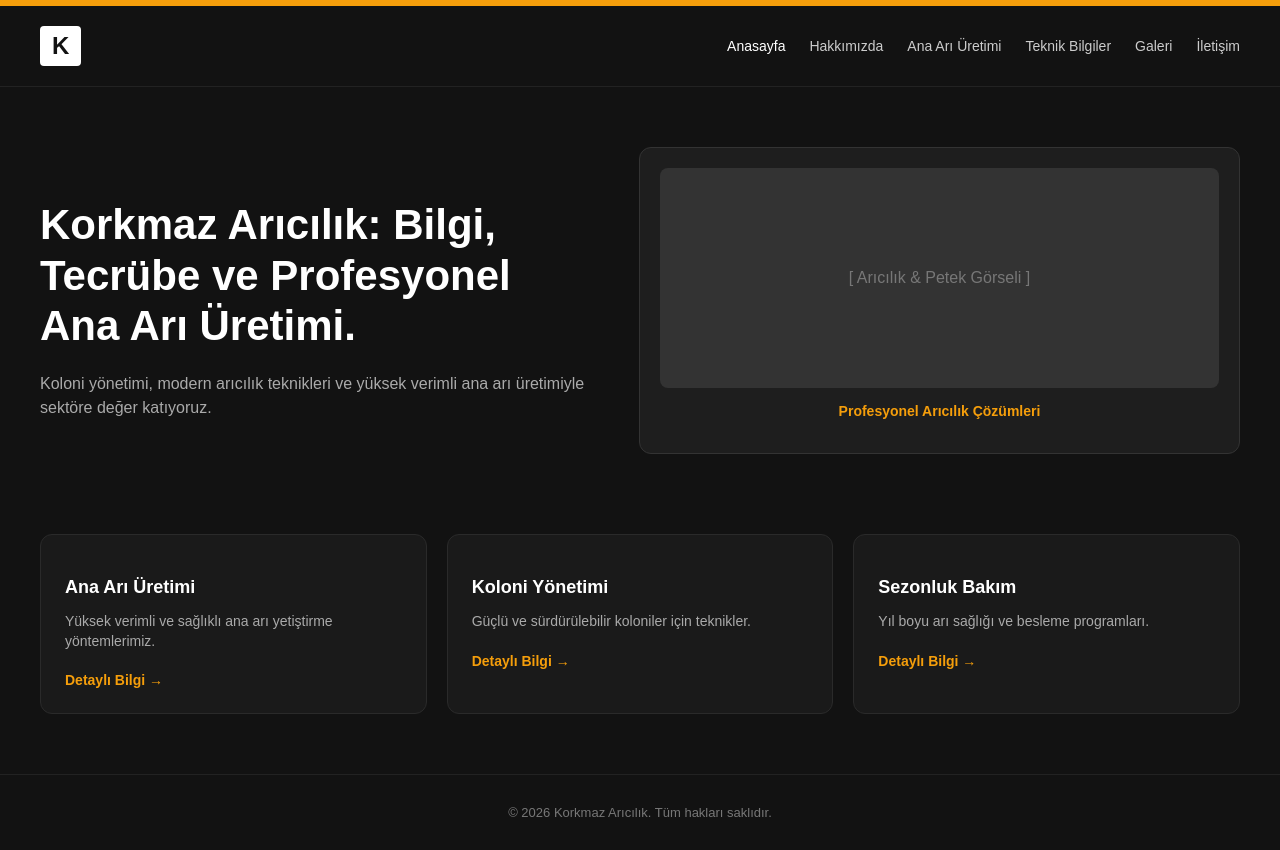
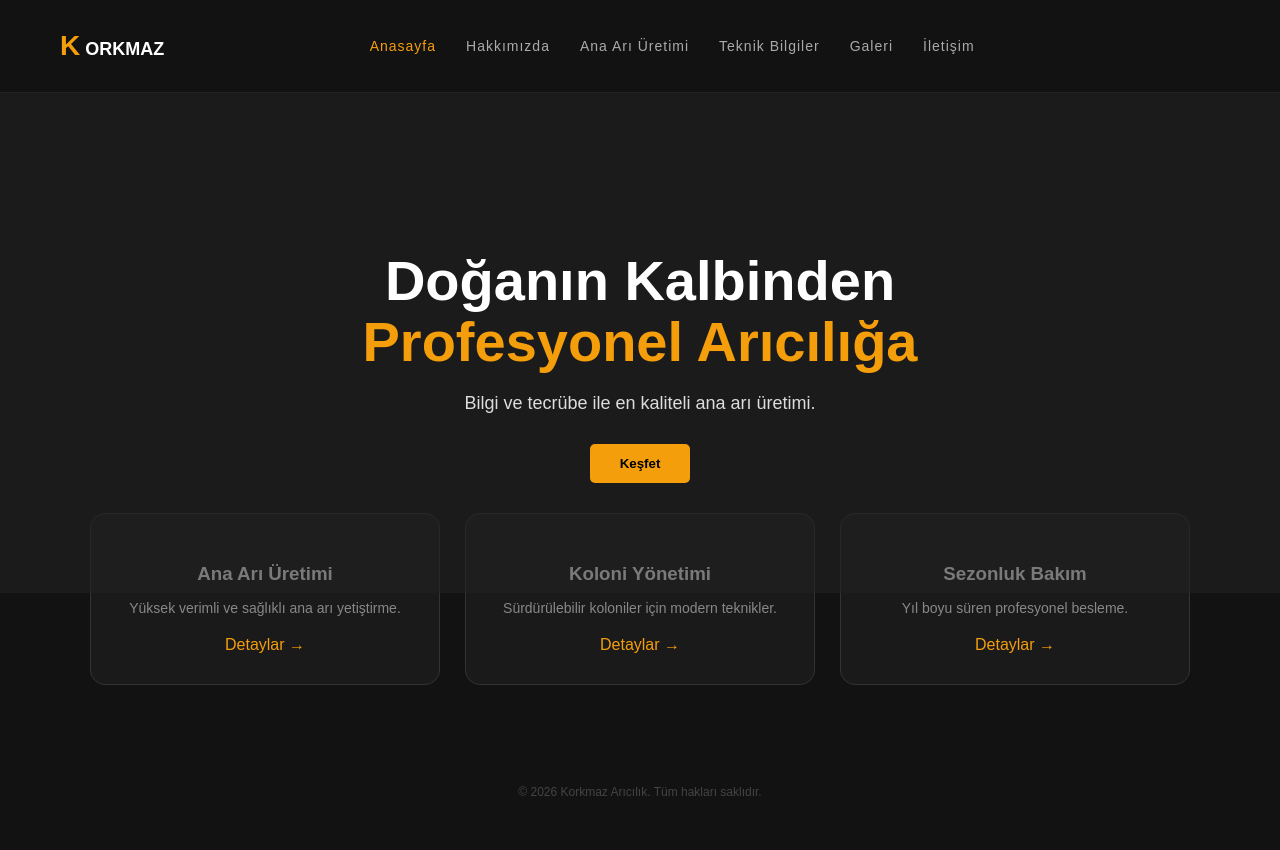
Before and after one commit to caglarkorkmazx-commits/korkmaz-aricilik, a Next.js app: page / in a window 1280 px wide. Built offline with nearby package versions, Linux system fonts and the light colour scheme.

Commit message:
Update page.js

```diff
--- a/app/page.js
+++ b/app/page.js
@@ -2,69 +2,56 @@ export default function Home() {
   return (
     <div style={{ backgroundColor: '#121212', color: '#ffffff', minHeight: '100vh', fontFamily: 'sans-serif' }}>
 
-      {/* Üst Sarı Çizgi ve Header */}
-      <div style={{ backgroundColor: '#f59e0b', height: '6px', width: '100%' }}></div>
+      {/* Header Alanı */}
+      <header style={{ padding: '30px 60px', display: 'flex', alignItems: 'center', justifyContent: 'space-between', borderBottom: '1px solid #222' }}>
+        <div style={{ fontSize: '28px', fontWeight: 'bold', color: '#f59e0b', cursor: 'pointer' }}>
+          K<span style={{color: '#fff', fontSize: '18px', marginLeft: '5px'}}>ORKMAZ</span>
+        </div>
 
-      <header style={{ display: 'flex', justifyContent: 'space-between', alignItems: 'center', padding: '20px 40px', borderBottom: '1px solid #222' }}>
-        <div style={{ fontSize: '24px', fontWeight: 'bold', background: '#ffffff', color: '#121212', padding: '6px 12px', borderRadius: '4px' }}>
-          K
-        </div>
-        <nav style={{ display: 'flex', gap: '24px', fontSize: '14px', color: '#ccc' }}>
-          <span style={{ color: '#fff', cursor: 'pointer' }}>Anasayfa</span>
-          <span style={{ cursor: 'pointer' }}>Hakkımızda</span>
-          <span style={{ cursor: 'pointer' }}>Ana Arı Üretimi</span>
-          <span style={{ cursor: 'pointer' }}>Teknik Bilgiler</span>
-          <span style={{ cursor: 'pointer' }}>Galeri</span>
-          <span style={{ cursor: 'pointer' }}>İletişim</span>
+        <nav style={{ display: 'flex', gap: '30px', fontSize: '14px', letterSpacing: '1px' }}>
+          {['Anasayfa', 'Hakkımızda', 'Ana Arı Üretimi', 'Teknik Bilgiler', 'Galeri', 'İletişim'].map((item) => (
+            <span key={item} style={{ cursor: 'pointer', transition: '0.3s', color: item === 'Anasayfa' ? '#f59e0b' : '#aaa' }}>
+              {item}
+            </span>
+          ))}
         </nav>
+        <div style={{ width: '40px' }}></div> {/* Dengeleme için boşluk */}
       </header>
 
-      {/* Hero Bölümü */}
-      <section style={{ display: 'flex', justifyContent: 'space-between', alignItems: 'center', padding: '60px 40px', maxWidth: '1200px', margin: '0 auto', gap: '40px' }}>
-        <div style={{ flex: 1 }}>
-          <h1 style={{ fontSize: '42px', lineHeight: '1.2', marginBottom: '20px', fontWeight: 'bold' }}>
-            Korkmaz Arıcılık: Bilgi, Tecrübe ve Profesyonel Ana Arı Üretimi.
+      {/* Hero / Fotoğraf Geçiş Alanı */}
+      <section style={{ position: 'relative', height: '500px', display: 'flex', alignItems: 'center', justifyContent: 'center', overflow: 'hidden' }}>
+        {/* Buraya gelecekte bir background image slider gelecek */}
+        <div style={{ position: 'absolute', top: 0, left: 0, width: '100%', height: '100%', backgroundColor: '#222', opacity: 0.6 }}></div>
+
+        <div style={{ position: 'relative', zIndex: 1, textAlign: 'center', maxWidth: '800px', padding: '0 20px' }}>
+          <h1 style={{ fontSize: '56px', fontWeight: '800', marginBottom: '20px', lineHeight: '1.1' }}>
+            Doğanın Kalbinden <br/> <span style={{ color: '#f59e0b' }}>Profesyonel Arıcılığa</span>
           </h1>
-          <p style={{ color: '#aaa', fontSize: '16px', lineHeight: '1.5' }}>
-            Koloni yönetimi, modern arıcılık teknikleri ve yüksek verimli ana arı üretimiyle sektöre değer katıyoruz.
-          </p>
-        </div>
-        <div style={{ flex: 1, backgroundColor: '#1e1e1e', padding: '20px', borderRadius: '12px', border: '1px solid #333', textAlign: 'center' }}>
-          <div style={{ backgroundColor: '#333', height: '220px', borderRadius: '8px', display: 'flex', alignItems: 'center', justifyContent: 'center', color: '#777', marginBottom: '15px' }}>
-            [ Arıcılık & Petek Görseli ]
-          </div>
-          <p style={{ fontSize: '14px', color: '#f59e0b', fontWeight: '600' }}>Profesyonel Arıcılık Çözümleri</p>
+          <p style={{ fontSize: '18px', color: '#ddd', marginBottom: '30px' }}>Bilgi ve tecrübe ile en kaliteli ana arı üretimi.</p>
+          <button style={{ backgroundColor: '#f59e0b', color: '#000', padding: '12px 30px', border: 'none', borderRadius: '5px', fontWeight: 'bold', cursor: 'pointer' }}>
+            Keşfet
+          </button>
         </div>
       </section>
 
-      {/* Kartlar Bölümü */}
-      <section style={{ maxWidth: '1200px', margin: '0 auto', padding: '20px 40px 60px 40px', display: 'grid', gridTemplateColumns: 'repeat(3, 1fr)', gap: '20px' }}>
-
-        <div style={{ backgroundColor: '#1a1a1a', border: '1px solid #2a2a2a', padding: '24px', borderRadius: '12px' }}>
-          <h3 style={{ color: '#fff', fontSize: '18px', marginBottom: '10px' }}>Ana Arı Üretimi</h3>
-          <p style={{ color: '#aaa', fontSize: '14px', marginBottom: '20px', lineHeight: '1.4' }}>Yüksek verimli ve sağlıklı ana arı yetiştirme yöntemlerimiz.</p>
-          <span style={{ color: '#f59e0b', fontSize: '14px', fontWeight: 'bold', cursor: 'pointer' }}>Detaylı Bilgi &rarr;</span>
-        </div>
-
-        <div style={{ backgroundColor: '#1a1a1a', border: '1px solid #2a2a2a', padding: '24px', borderRadius: '12px' }}>
-          <h3 style={{ color: '#fff', fontSize: '18px', marginBottom: '10px' }}>Koloni Yönetimi</h3>
-          <p style={{ color: '#aaa', fontSize: '14px', marginBottom: '20px', lineHeight: '1.4' }}>Güçlü ve sürdürülebilir koloniler için teknikler.</p>
-          <span style={{ color: '#f59e0b', fontSize: '14px', fontWeight: 'bold', cursor: 'pointer' }}>Detaylı Bilgi &rarr;</span>
-        </div>
-
-        <div style={{ backgroundColor: '#1a1a1a', border: '1px solid #2a2a2a', padding: '24px', borderRadius: '12px' }}>
-          <h3 style={{ color: '#fff', fontSize: '18px', marginBottom: '10px' }}>Sezonluk Bakım</h3>
-          <p style={{ color: '#aaa', fontSize: '14px', marginBottom: '20px', lineHeight: '1.4' }}>Yıl boyu arı sağlığı ve besleme programları.</p>
-          <span style={{ color: '#f59e0b', fontSize: '14px', fontWeight: 'bold', cursor: 'pointer' }}>Detaylı Bilgi &rarr;</span>
-        </div>
-
+      {/* Kartlar Bölümü (Koyu Tema Uyumlu) */}
+      <section style={{ maxWidth: '1100px', margin: '-80px auto 60px auto', display: 'grid', gridTemplateColumns: 'repeat(3, 1fr)', gap: '25px', padding: '0 20px' }}>
+        {[
+          { title: 'Ana Arı Üretimi', desc: 'Yüksek verimli ve sağlıklı ana arı yetiştirme.' },
+          { title: 'Koloni Yönetimi', desc: 'Sürdürülebilir koloniler için modern teknikler.' },
+          { title: 'Sezonluk Bakım', desc: 'Yıl boyu süren profesyonel besleme.' }
+        ].map((card, i) => (
+          <div key={i} style={{ backgroundColor: '#1a1a1a', padding: '30px', borderRadius: '15px', border: '1px solid #333', textAlign: 'center' }}>
+            <h3 style={{ marginBottom: '15px' }}>{card.title}</h3>
+            <p style={{ color: '#888', fontSize: '14px', marginBottom: '20px' }}>{card.desc}</p>
+            <span style={{ color: '#f59e0b', cursor: 'pointer' }}>Detaylar &rarr;</span>
+          </div>
+        ))}
       </section>
 
-      {/* Footer */}
-      <footer style={{ borderTop: '1px solid #222', textAlign: 'center', padding: '30px', color: '#777', fontSize: '13px' }}>
+      <footer style={{ textAlign: 'center', padding: '40px', color: '#444', fontSize: '12px' }}>
         &copy; 2026 Korkmaz Arıcılık. Tüm hakları saklıdır.
       </footer>
-
     </div>
   );
 }
```
